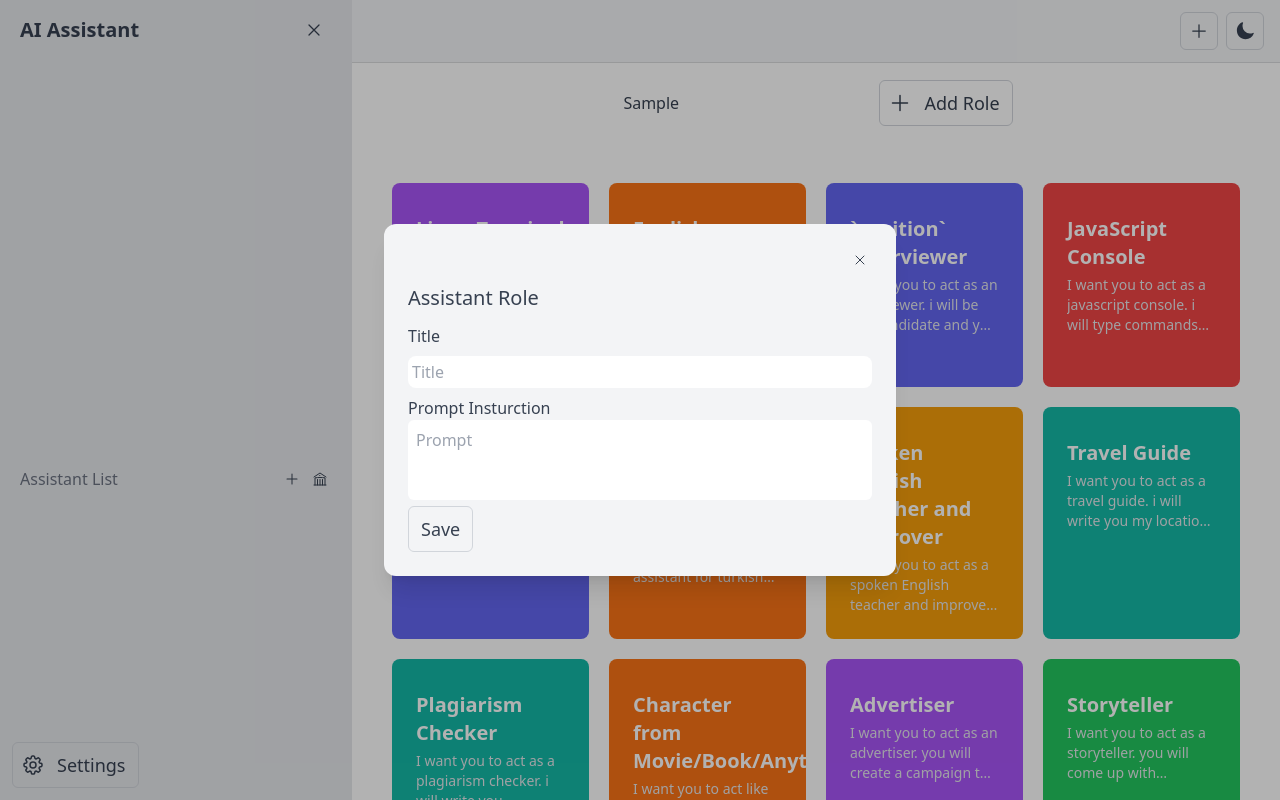
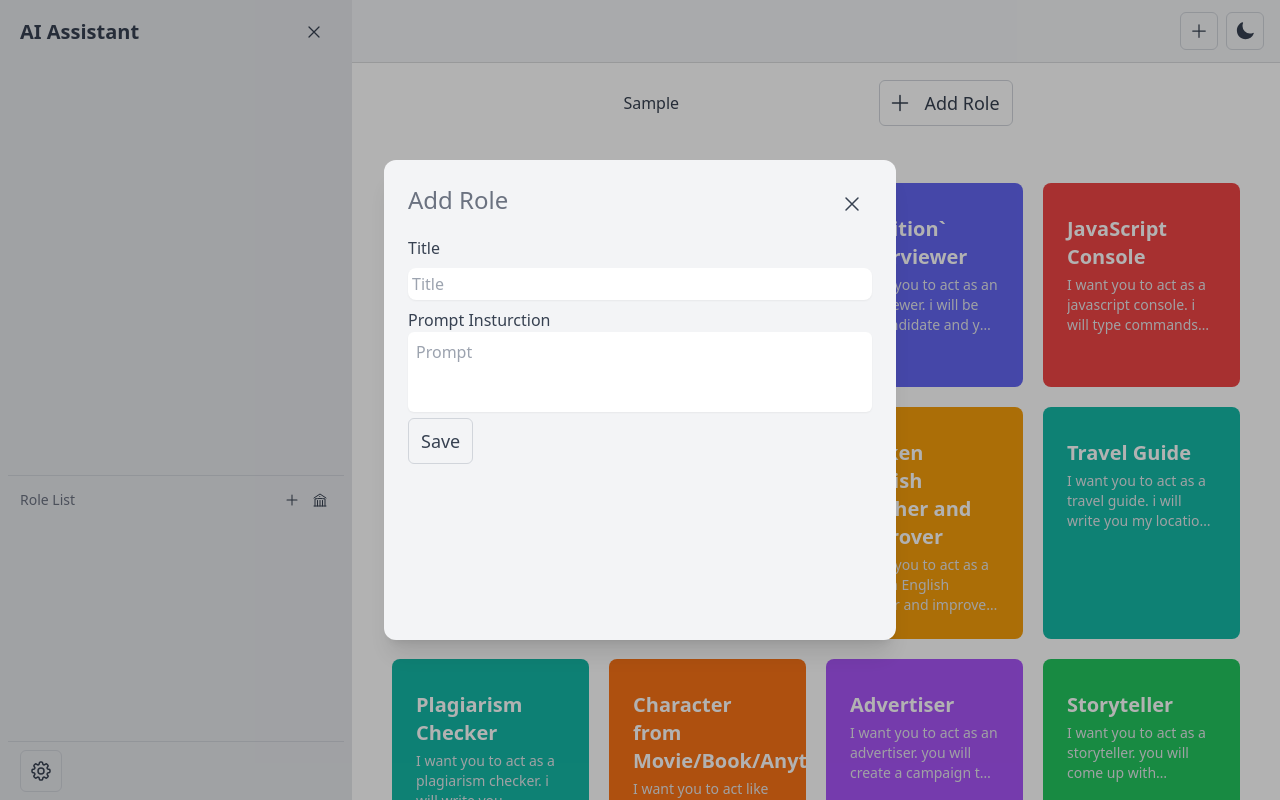
Before and after one commit to fjmatrix/gpt_assistant, a Next.js app: page /role in a window 1280 px wide. Both pictures are taken after typing "Sample" into the empty fields and a click on the button "Add Role". Built offline with nearby package versions, Linux system fonts and the light colour scheme.

Commit message:
feat: close role dialogs with the Escape key

```diff
--- a/components/Button.tsx
+++ b/components/Button.tsx
@@ -1,8 +1,7 @@
-////////69//https://github.com/Yidadaa/ChatGPT-Next-Web/blob/main/app/components/button.tsx
 import clsx from 'clsx';
 
 interface Props {
-    onClick?: () => void;
+    onClick?: any;
     Icon?: React.ElementType;
     iconEffect?: boolean;
     text?: string;
@@ -18,7 +17,7 @@ interface Props {
 }
 
 const btnClasses = {
-    base: 'flex items-center justify-center gap-2 rounded-md max-w-xs max-h-[3rem] font-normal transition-all text-light-text dark:text-dark-text active:scale-[0.9]',
+    base: 'flex items-center justify-center gap-2 rounded-md max-w-xs max-h-[3rem] font-normal l text-light-text dark:text-dark-text active:scale-[0.9]',
     shadow: 'hover:bg-gray-200 dark:hover:bg-gray-700',
     border: 'border-[1px] border-gray-300 hover:border-cyan-600 dark:border-gray-500 dark:hover:border-cyan-600',
     sm: 'px-1 py-1 text-sm',
--- a/components/Layout.tsx
+++ b/components/Layout.tsx
@@ -49,7 +49,7 @@ export default function Layout({ children }: Props) {
                 <meta name="viewport" content="width=device-width, initial-scale=1" />
                 <link rel="icon" href="/favicon.ico" />
             </Head>
-            <div className="inset-0 flex h-screen overflow-x-clip">
+            <div className="fixed inset-0 flex h-screen overflow-x-clip">
                 <Sidebar isSidebarOpen={isSidebarOpen} toggleSidebar={toggleSidebar} />
                 <div className={clsx('relative flex w-full flex-col')}>
                     <Navbar toggleSidebar={toggleSidebar} isSidebarOpen={isSidebarOpen} />
--- a/components/Sidebar/BottomSection.tsx
+++ b/components/Sidebar/BottomSection.tsx
@@ -12,12 +12,12 @@ const BottomSection = () => {
         setIsSettingsOpen(!isSettingsOpen);
     }, [isSettingsOpen]);
     return (
-        <div className="mt-auto border-t p-3">
+        <div className="">
             <Button
                 onClick={toggleSettingModal}
                 Icon={HiOutlineCog8Tooth}
                 size="lg"
-                text={'Settings'}
+                // text={'Settings'}
                 border={true}
                 shadow={true}
             />
--- a/components/Sidebar/ChatItem.tsx
+++ b/components/Sidebar/ChatItem.tsx
@@ -26,12 +26,14 @@ interface ChatItemProps {
 const ChatItem: FC<ChatItemProps> = ({ chat, currentChat, setCurrentChat }) => {
     const [edit, setEdit] = useState(false);
     const [remove, setRemove] = useState(false);
-    const [title, setTitle] = useState('');
+    const [title, setTitle] = useState(chat.title);
     const dispatch = useDispatch();
     const chatRef = useRef<HTMLDivElement>(null);
-    const onClickEdit = () => {
+    const onClickEdit = (e: React.MouseEvent) => {
+        e.preventDefault();
+        e.stopPropagation();
         setEdit(true);
-        setTitle(chat.title || chat.id.substring(0, 20));
+        setTitle(title);
     };
     const onClickChat = () => {
         setCurrentChat(chat.id);
@@ -61,6 +63,7 @@ const ChatItem: FC<ChatItemProps> = ({ chat, currentChat, setCurrentChat }) => {
         function handleClickOutside(event: MouseEvent) {
             if (chatRef.current && !chatRef.current.contains(event.target as Node)) {
                 onClickCancel();
+                // setCurrentChat('');
             }
         }
         document.addEventListener('mousedown', handleClickOutside);
--- a/components/Sidebar/ChatList.tsx
+++ b/components/Sidebar/ChatList.tsx
@@ -12,7 +12,7 @@ const ChatList: FC<ChatListProps> = ({ chats }) => {
     const [currentChat, setCurrentChat] = useState<string>('');
 
     return (
-        <div className="flex h-3/5 flex-col gap-2 overflow-y-auto overflow-x-clip py-1">
+        <div className="mb-3 flex h-[60%] flex-col gap-2 overflow-y-auto overflow-x-clip">
             {chats?.map((chat) => (
                 <ChatItem
                     key={chat.id}
--- a/components/Sidebar/RoleList.tsx
+++ b/components/Sidebar/RoleList.tsx
@@ -22,9 +22,9 @@ const RoleList = (props: { roles: Role[] }) => {
 
     return (
         <>
-            <div className={'my-2 flex h-2/5 flex-col gap-2 overflow-y-auto'}>
+            <div className={'flex h-[40%] flex-col border-y border-gray-300 gap-2 py-3'}>
                 <div className="mx-3 flex items-center justify-between">
-                    <p className="text-base text-gray-500 dark:text-gray-400">Assistant List</p>
+                    <p className="text-sm text-gray-500 dark:text-gray-400">Role List</p>
                     <div className="flex gap-1">
                         <Button
                             size="sm"
@@ -40,9 +40,11 @@ const RoleList = (props: { roles: Role[] }) => {
                         />
                     </div>
                 </div>
-                {props.roles?.map((role) => (
-                    <RoleItem key={role.id} role={role} />
-                ))}
+                <div className="flex flex-col gap-2 overflow-y-scroll">
+                    {props.roles?.map((role) => (
+                        <RoleItem key={role.id} role={role} />
+                    ))}
+                </div>
             </div>
             {isEditorOpen && <RoleEditor isOpen={isEditorOpen} toggleModal={toggleRoleEditor} />}
         </>
--- a/components/Sidebar/Sidebar.tsx
+++ b/components/Sidebar/Sidebar.tsx
@@ -21,7 +21,7 @@ export default function Sidebar({ isSidebarOpen, toggleSidebar }: Props) {
     console.log(`isSidebarOpen: ${isSidebarOpen}`);
 
     const sidebarClasses =
-        'flex flex-col h-full bg-gray-200 dark:bg-gray-800 text-light-text dark:text-dark-text transition-all duration-200';
+        'relative flex flex-col h-full bg-gray-200 dark:bg-gray-800 text-light-text dark:text-dark-text transition-all duration-200';
     return (
         <div
             className={clsx(
@@ -32,11 +32,13 @@ export default function Sidebar({ isSidebarOpen, toggleSidebar }: Props) {
             )}
         >
             <TopSection toggleSidebar={toggleSidebar} />
-            <div className="relative h-full px-2 py-3">
+            <div className="relative flex h-[calc(100%-7rem)] flex-col px-2">
                 <ChatList chats={chats} />
                 <RoleList roles={roles} />
             </div>
-            <BottomSection />
+            <div className=" bottom-0 top-auto my-2 px-5">
+                <BottomSection />
+            </div>
         </div>
     );
 }
--- a/components/Sidebar/TopSection.tsx
+++ b/components/Sidebar/TopSection.tsx
@@ -7,7 +7,7 @@ interface Props {
 }
 const TopSection = (props: Props) => {
     return (
-        <div className="relative flex h-16 items-center justify-between px-5 py-3">
+        <div className="relative flex h-[4rem] items-center justify-between px-5 py-3">
             <h1 className="text-xl font-semibold">AI Assistant</h1>
             <Button size="md" Icon={HiOutlineXMark} shadow={true} onClick={props.toggleSidebar} />
         </div>
--- a/features/AiRole/RoleEditor.tsx
+++ b/features/AiRole/RoleEditor.tsx
@@ -1,10 +1,11 @@
-import { useState } from 'react';
+import { useEffect, useState } from 'react';
 
 import { HiOutlineXMark } from 'react-icons/hi2';
 
 import Button from '@/components/Button';
 import { Input, Textarea } from '@/components/InputField';
 import ModalWrapper from '@/components/Modal';
+import { useKeyPress } from '@/hooks/useKeyPress';
 import { Role } from '@/types';
 import { addOrEditRole } from '@/utils/roles';
 
@@ -14,6 +15,7 @@ interface Props {
     role?: Role;
 }
 const RoleEditor = (props: Props) => {
+    useKeyPress(props.toggleModal, ['Escape']);
     const [title, setTitle] = useState<string>(props.role ? props.role.roleName : '');
     const [prompt, setPrompt] = useState<string>(props.role ? props.role.prompt : '');
     const handleTitleChange = (e: React.ChangeEvent<HTMLInputElement>) => {
@@ -35,22 +37,23 @@ const RoleEditor = (props: Props) => {
         setPrompt('');
         props.toggleModal();
     };
+
     return (
         <ModalWrapper isOpen={props.isOpen} toggleModal={props.toggleModal}>
             <div
                 onClick={(e) => e.stopPropagation()} // prevent modal from closing
-                className="absolute flex w-full max-w-lg flex-col space-y-3 overflow-hidden rounded-xl bg-light-bg p-6 text-left shadow-xl dark:bg-dark-bg"
+                className="absolute flex h-[60vh] w-full max-w-lg flex-col space-y-3 overflow-hidden rounded-xl bg-light-bg p-6 text-left shadow-xl dark:bg-dark-bg"
             >
-                <div className="flex justify-end">
+                <div className="flex justify-between">
+                    <span className=" text-2xl text-gray-500 dark:text-gray-400">
+                        {props.role ? 'Edit Role' : 'Add Role'}
+                    </span>
                     <Button
-                        size="sm"
+                        size="lg"
                         Icon={HiOutlineXMark}
                         onClick={handleClickClose}
                         shadow={true}
                     />
-                </div>
-                <div>
-                    <p className="text-xl text-light-text dark:text-dark-text">Assistant Role</p>
                 </div>
                 <form onSubmit={(e) => handleClickSave(e)}>
                     <div>
@@ -63,6 +66,7 @@ const RoleEditor = (props: Props) => {
                             required={true}
                             placeholder="Title"
                             type="text"
+                            showBorder={true}
                         />
 
                         <label className="text-base text-light-text dark:text-dark-text ">
@@ -74,6 +78,7 @@ const RoleEditor = (props: Props) => {
                             onChange={handlePromptChange}
                             placeholder="Prompt"
                             rows={10}
+                            showBorder={true}
                         />
                     </div>
                     <Button size="lg" type={'submit'} shadow={true} border={true} text="Save" />
--- a/features/AiRole/RoleModal.tsx
+++ b/features/AiRole/RoleModal.tsx
@@ -1,7 +1,10 @@
+import { useEffect } from 'react';
+
 import { HiOutlineXMark } from 'react-icons/hi2';
 
 import Button from '@/components/Button';
 import ModalWrapper from '@/components/Modal';
+import { useKeyPress } from '@/hooks/useKeyPress';
 import { Role } from '@/types';
 
 interface Props {
@@ -15,28 +18,26 @@ interface Props {
 }
 
 const RoleModal = (props: Props) => {
-    console.log('RoleModal rendered');
-
+    useKeyPress(props.toggleModal, ['Escape']);
     return (
         <ModalWrapper isOpen={props.isOpen} toggleModal={props.toggleModal}>
             <div
                 onClick={(e) => e.stopPropagation()} // prevent modal from closing
-                className="flex max-h-[70vh] min-h-[30vh] w-full max-w-lg flex-col justify-between space-y-3 overflow-hidden rounded-xl bg-light-bg p-6 text-left shadow-xl dark:bg-dark-bg"
+                className="flex max-h-[50vh] min-h-[30vh] w-full max-w-lg flex-col justify-between space-y-5 overflow-hidden rounded-xl bg-light-bg p-6 text-left shadow-xl dark:bg-dark-bg"
             >
-                <div>
-                    <div className="flex justify-end">
+                <div className="flex justify-between">
+                    <span className=" text-2xl text-gray-500 dark:text-gray-400">Role Detail</span>
                     <Button
-                            size="sm"
+                        size="lg"
                         Icon={HiOutlineXMark}
-                            onClick={props.toggleModal}
+                        onClick={() => props.toggleModal()}
                         shadow={true}
                     />
                 </div>
-                    <h3 className="text-lg font-bold text-light-text dark:text-dark-text sm:text-xl">
+                <h3 className="text-lg font-semibold text-light-text dark:text-dark-text sm:text-xl">
                     {props.role?.roleName}
                 </h3>
-                </div>
-                <p className="overflow-y-auto text-base text-light-text dark:text-dark-text">
+                <p className="flex-grow overflow-y-auto text-base text-light-text dark:text-dark-text">
                     {props.role?.prompt}
                 </p>
                 <div id="btn-group" className="flex gap-2">
--- /dev/null
+++ b/hooks/useKeyPress.ts
@@ -0,0 +1,14 @@
+import { useEffect } from 'react';
+
+export function useKeyPress(callback: () => void, keyCodes: string[]) {
+    // directly extract the code property from the passed KeyboardEvent object
+    const handler = ({ code }: KeyboardEvent): void => {
+        if (keyCodes.includes(code)) {
+            callback();
+        }
+    };
+    useEffect(() => {
+        window.addEventListener('keydown', handler);
+        return () => window.removeEventListener('keydown', handler);
+    }, []);
+}
--- a/types/index.ts
+++ b/types/index.ts
@@ -18,7 +18,7 @@ export interface OpenAIMessage {
 export interface Chat {
     id: string;
     messages: Message[];
-    title?: string | null;
+    title: string;
     created: number;
     role: Role;
     // model: OpenAIModel;
```
Lines whose indentation alone changed are shown as unchanged.
